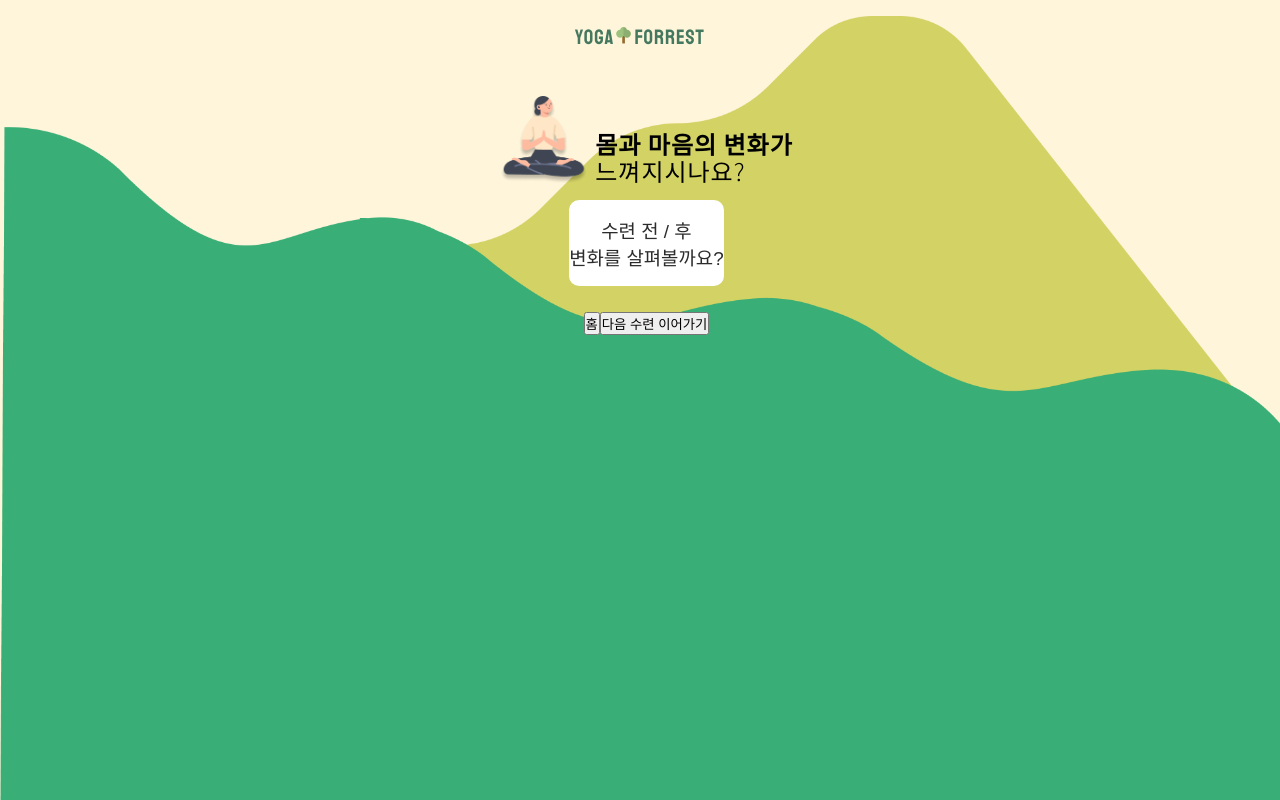
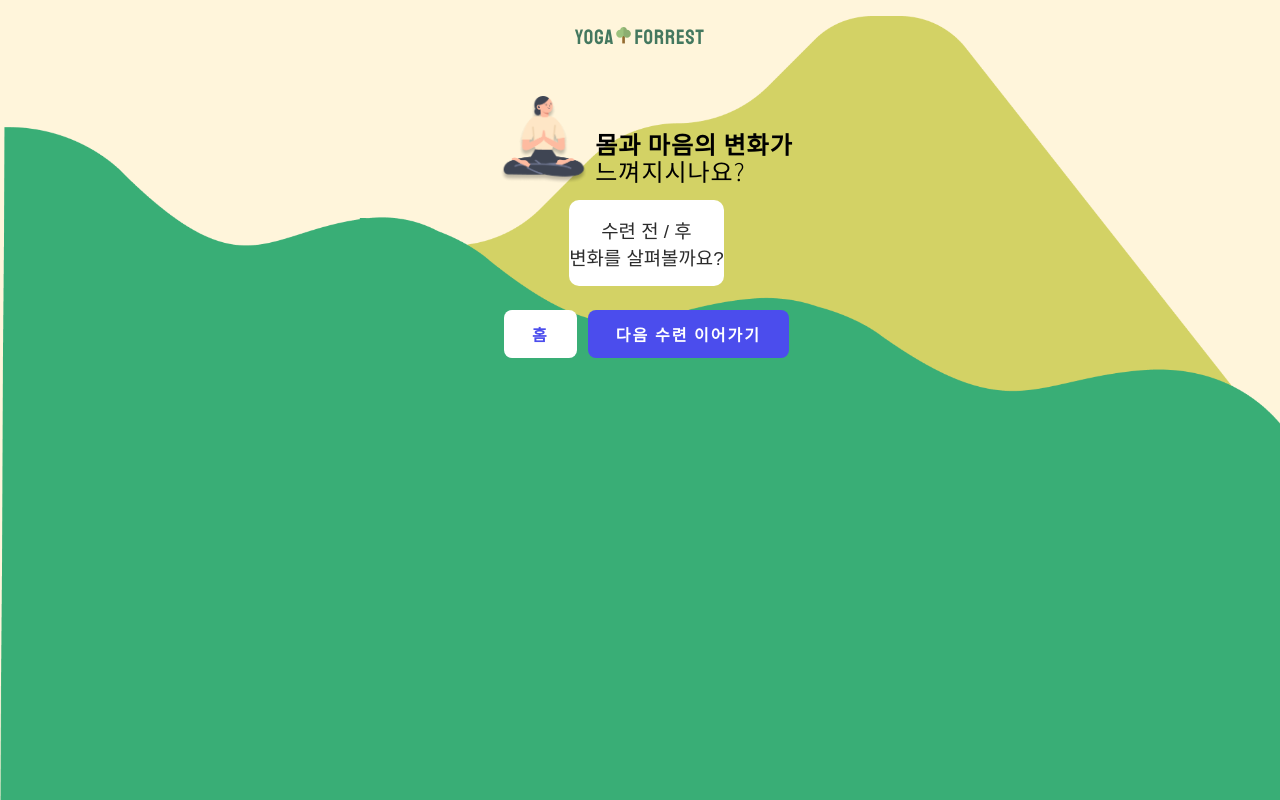
Before and after one commit to mmyeon/yogalim, a React (Create React App) app: page /practice/1/1/review in a window 1280 px wide. Built offline with nearby package versions, Linux system fonts and the light colour scheme; a web font is replaced by a local one.

Commit message:
[style] Button 컴포넌트 > 스타일 추가

```diff
--- a/src/components/Template/index.styles.js
+++ b/src/components/Template/index.styles.js
@@ -47,6 +47,12 @@ export const Container = styled.div`
           }
         }
       }
+
+      > .button-container {
+        > a:first-child {
+          margin-right: 0.7em;
+        }
+      }
     }
   }
 `;
--- a/src/components/buttons/Button.js
+++ b/src/components/buttons/Button.js
@@ -1,10 +1,25 @@
 import React from "react";
 import styled from "styled-components";
+import { FONT_FAMILY, FONT_WEIGHT } from "../../styles/constant";
 
-const StyledButton = styled.button``;
+const StyledButton = styled.button`
+  background: ${(props) => props.backgroundColor};
+  color: ${(props) => props.color};
+  border: none;
+  border-radius: 8px;
+  font-size: 1em;
+  font-weight: ${FONT_WEIGHT.semiBold};
+  letter-spacing: 2px;
+  padding: 0.75em 1.75em;
+  font-family: ${FONT_FAMILY.korean};
+`;
 
-const Button = ({ text }) => {
-  return <StyledButton>{text}</StyledButton>;
+const Button = ({ text, backgroundColor, color }) => {
+  return (
+    <StyledButton color={color} backgroundColor={backgroundColor}>
+      {text}
+    </StyledButton>
+  );
 };
 
 export default Button;
--- a/src/routes/Review.js
+++ b/src/routes/Review.js
@@ -3,6 +3,7 @@ import { Link, useParams } from "react-router-dom";
 import Card from "../components/Card";
 import Button from "../components/buttons/Button";
 import Template from "../components/Template";
+import { COLORS } from "../styles/constant";
 
 const Review = () => {
   const { body } = useParams();
@@ -29,10 +30,18 @@ const Review = () => {
       button={
         <div className="button-container">
           <Link to="/">
-            <Button text="홈" />
+            <Button
+              color={`${COLORS.iris}`}
+              backgroundColor={`${COLORS.white}`}
+              text="홈"
+            />
           </Link>
           <Link to={`/practice/${body}`}>
-            <Button text="다음 수련 이어가기" />
+            <Button
+              backgroundColor={`${COLORS.iris}`}
+              color={`${COLORS.white}`}
+              text="다음 수련 이어가기"
+            />
           </Link>
         </div>
       }
```
